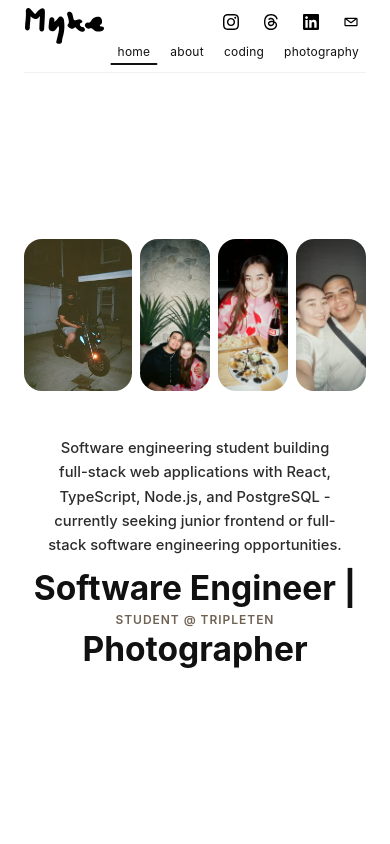
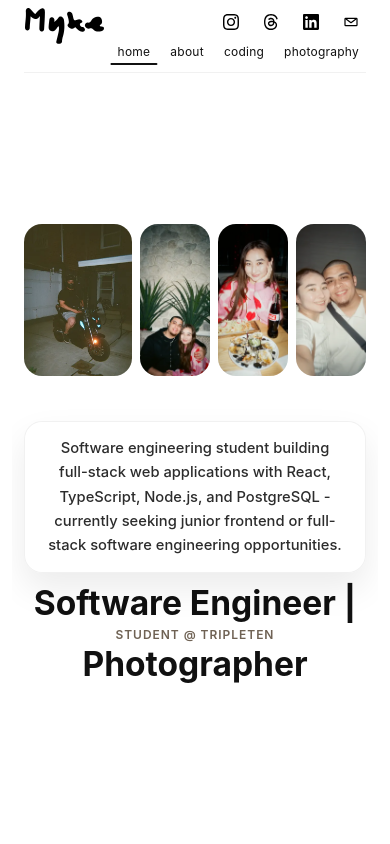
Before and after one commit to MykeRam/Mykes-Photog, a React (Vite) app in the folder client/: page / in a window 390 px wide. Shown: the top 844 px of the page. Built offline with nearby package versions, Linux system fonts and the light colour scheme; the HTML template or start-up script is replaced by a standard one.

Commit message:
Style hero role note as card

```diff
--- a/client/src/components/Home/Home.css
+++ b/client/src/components/Home/Home.css
@@ -51,8 +51,19 @@
   min-width: 0;
 }
 
+.home-role-note-card {
+  width: min(100%, 980px);
+  margin: 0 auto 18px;
+  padding: 18px 22px;
+  border-radius: 24px;
+  background: rgba(255, 255, 255, 0.82);
+  box-shadow: 0 16px 34px rgba(17, 17, 17, 0.08);
+  border: 1px solid rgba(17, 17, 17, 0.06);
+  backdrop-filter: blur(8px);
+}
+
 .home-role-note {
-  margin: 0 0 18px;
+  margin: 0;
   color: #2c2c2c;
   font-size: clamp(0.95rem, 1.5vw, 1.1rem);
   font-weight: 500;
@@ -142,8 +153,13 @@
     padding-top: 45px;
   }
 
+  .home-role-note-card {
+    margin-bottom: 14px;
+    padding: 14px 16px;
+    border-radius: 18px;
+  }
+
   .home-role-note {
-    margin-bottom: 14px;
     font-size: 0.92rem;
   }
 
--- a/client/src/components/Home/Home.jsx
+++ b/client/src/components/Home/Home.jsx
@@ -96,10 +96,12 @@ export default function Home({ sectionId = 'home' }) {
           </div>
 
           <div className="home-copy">
-            <p className="home-role-note">
-              Software engineering student building full-stack web applications with React, TypeScript, Node.js,
-              and PostgreSQL - currently seeking junior frontend or full-stack software engineering opportunities.
-            </p>
+            <div className="home-role-note-card">
+              <p className="home-role-note">
+                Software engineering student building full-stack web applications with React, TypeScript, Node.js,
+                and PostgreSQL - currently seeking junior frontend or full-stack software engineering opportunities.
+              </p>
+            </div>
             <h1 id="home-title" className="home-title">
               <span className="home-title-primary">
                 <span className="home-title-role">Software Engineer |</span>
```
